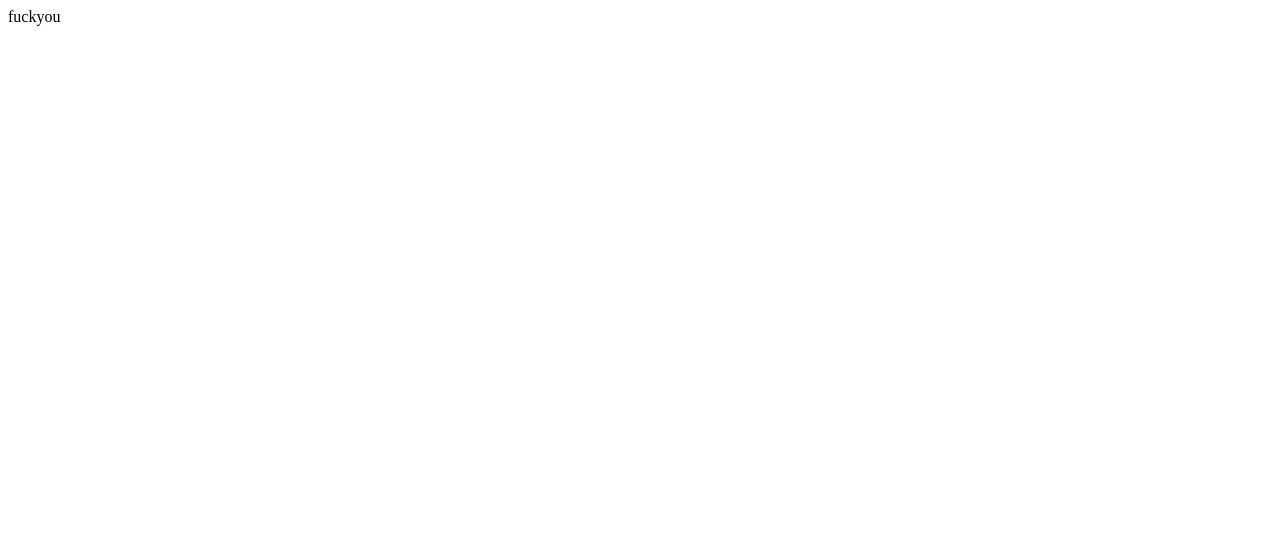
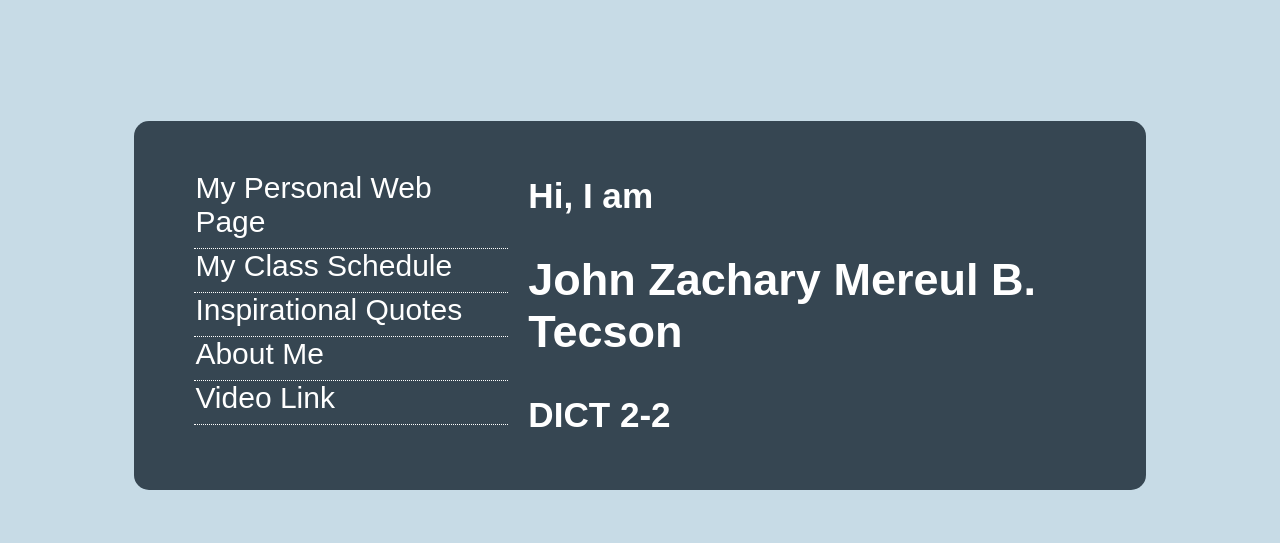
Before and after one commit to zachhh14/Introduction-of-me, a plain HTML site: page Mainmenu/index.html in a window 1280 px wide. Drawn offline with Linux system fonts and the light colour scheme.

Commit message:
mainmenu finish

```diff
--- a/Mainmenu/index.html
+++ b/Mainmenu/index.html
@@ -5,9 +5,31 @@
     <meta http-equiv="X-UA-Compatible" content="IE=edge">
     <meta name="viewport" content="width=device-width, initial-scale=1.0">
     <title>Main Menu</title>
+    <link rel="stylesheet" href="style.css">
 </head>
 <body>
-    fuckyou
-
+    <div style="margin-bottom: 5%;"></div>
+    <div class="container">
+        <div class="clear-fix"></div>
+            <div class="box-1">
+                <div id="main-selection">
+                    <ul class="my-list">
+                        <li><a href="#">My Personal Web Page</a></li>
+                        <li><a href="#">My Class Schedule</a></li>
+                        <li><a href="#">Inspirational Quotes</a></li>
+                        <li><a href="#">About Me</a></li>
+                        <li><a href="#" target="_blank">Video Link</a></li>
+                    </ul>
+                </div>
+            </div>
+            <div class="box-2">
+                <div id="introduction">
+                    <h3>Hi, I am</h3>
+                    <h2>John Zachary Mereul B. Tecson</h2>
+                    <h3>DICT 2-2</h3>
+                </div>
+            </div>
+        <div class="clear-fix"></div>
+    </div> <!--container-->
 </body>
 </html>
--- /dev/null
+++ b/Mainmenu/style.css
@@ -0,0 +1,59 @@
+:root{
+    --charcoal: #364652;
+    --dark-jungle-green: #071108;
+    --black-shadows: #BFB1C1;
+    --silver-sand: #B5BEC6;
+    --beau-blue: #C7DBE6;
+}
+
+a:hover{
+    background-color: var(--black-shadows);
+
+}
+
+
+body{
+    background-color: var(--beau-blue);
+    font-family: Arial, Helvetica, sans-serif;
+    font-size: 30px;
+    padding: 50px 0;
+}
+
+.container{
+    width: 80%;
+    margin: auto;
+    border: 1 solid #ccc;
+    background-color: var(--charcoal);
+    border-radius: 15px;
+}
+
+.box-1{
+    padding: 20px;
+    float: left;
+    width:35%;
+}
+
+ul{
+    list-style: none;
+}
+
+li{
+    padding-bottom: 9px;
+    padding-left: 1px;
+    border-bottom: dotted 1px white;
+}
+
+a{
+    text-decoration: none;
+    color: white;
+}
+
+.clear-fix{
+    clear: both;
+}
+
+#introduction{
+    color: white;
+    padding: 20px;
+
+}
```
